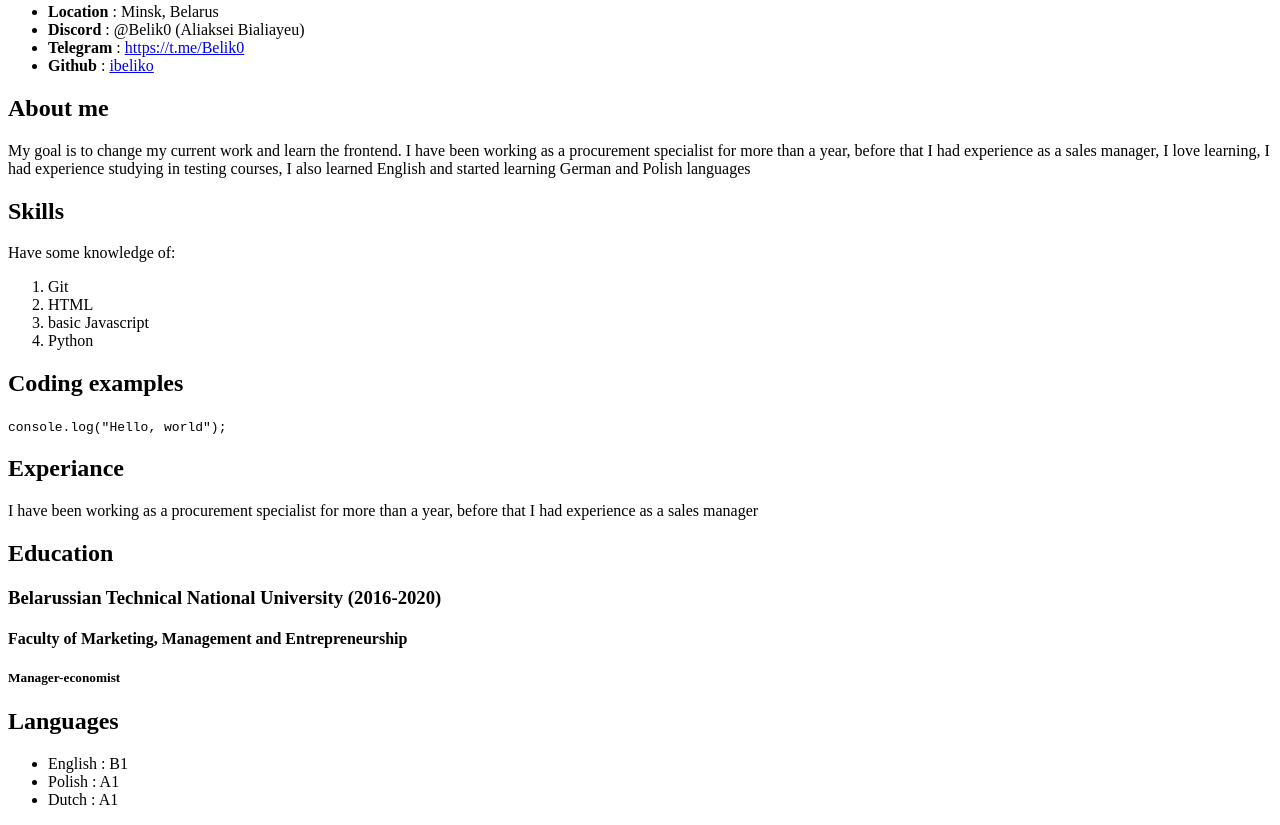
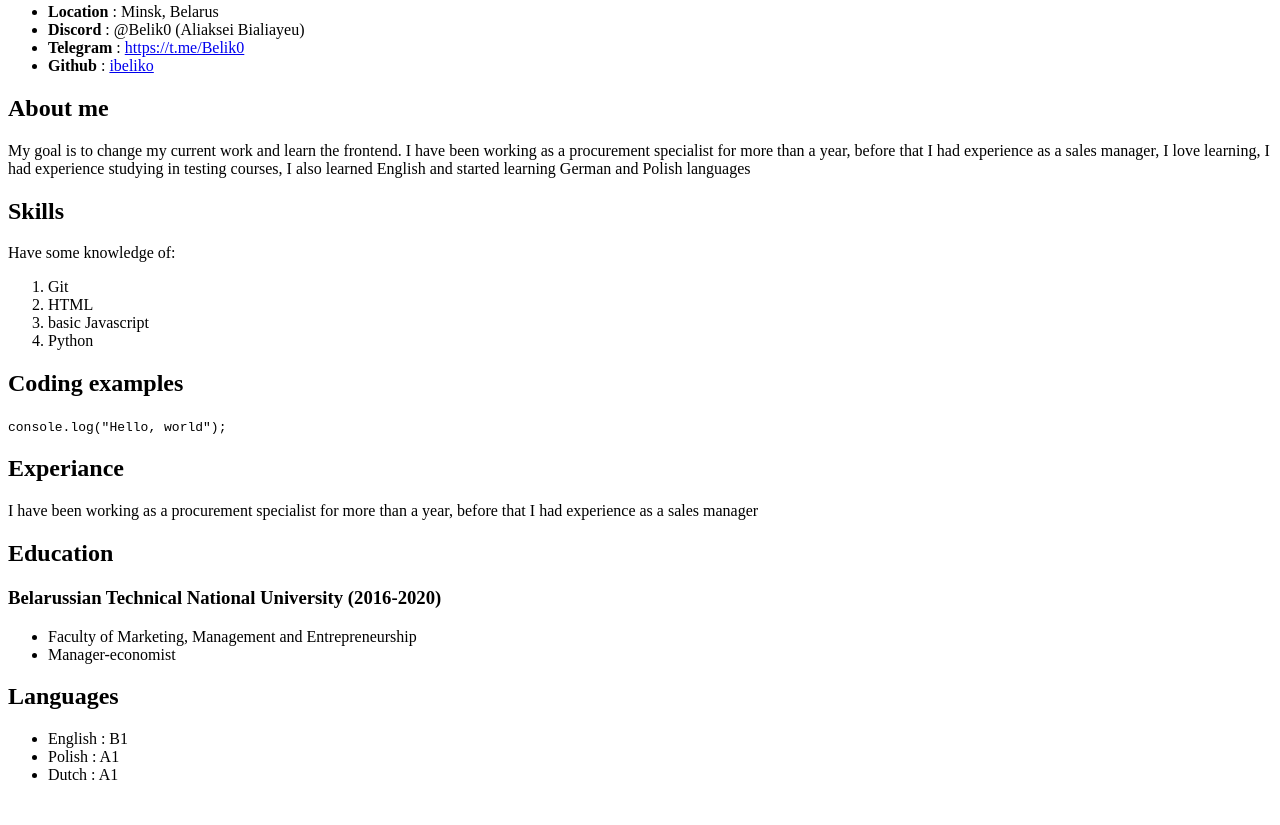
Before and after one commit to ibeliko/rsschool-cv, a plain HTML site: page index.html in a window 1280 px wide. Shown: the part 436-1261 px from the top of the page. After the commit the page ends 1236 px from the top, so only its background shows below. Drawn offline with Linux system fonts and the light colour scheme.

Commit message:
docs: Update index.html

```diff
--- a/index.html
+++ b/index.html
@@ -1,11 +1,8 @@
-
 <!DOCTYPE html>
 <html lang="en">
-
-
 <head>
 <meta charset="UTF-8">
-<title>CV</title>
+<title>CV Aliaksei Bialiayeu</title>
 </head>
 <body>
 <img src="https://i.postimg.cc/WzrMPH06/photo-2024-05-15-08-12-52.jpg" alt="photo">
@@ -36,8 +33,11 @@ console.log("Hello, world");
 I have been working as a procurement specialist for more than a year, before that I had experience as a sales manager
 <h2>Education</h2>
 <h3>Belarussian Technical National University (2016-2020)</h3>
-<h4>Faculty of Marketing, Management and Entrepreneurship</h4>
-<h5>Manager-economist</h5>
+<ul>
+<li>Faculty of Marketing, Management and Entrepreneurship</li>
+
+<li>Manager-economist</li>
+</ul>
 <h2>Languages</h2>
 <ul>
 <li>English : B1 </li>
```
